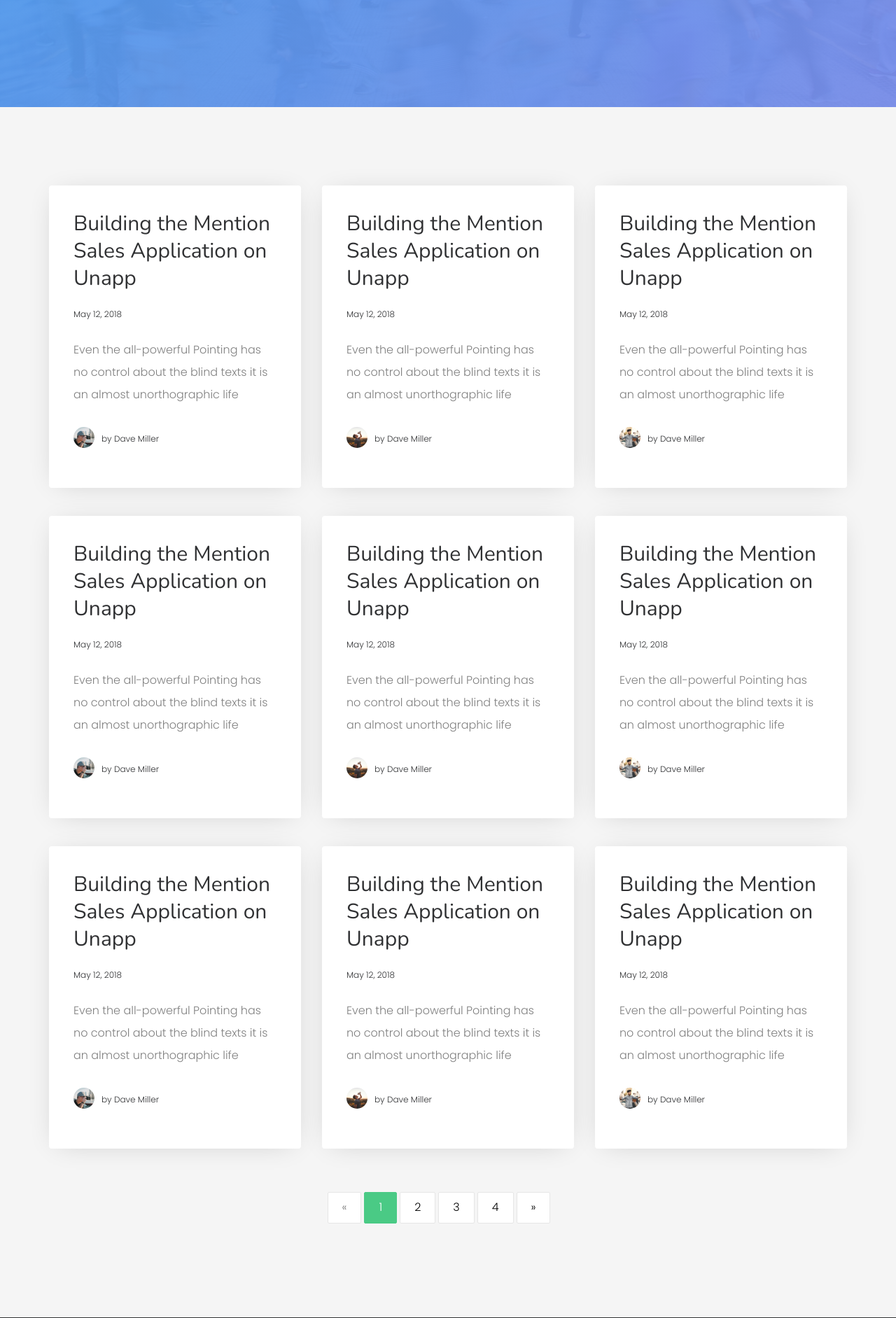
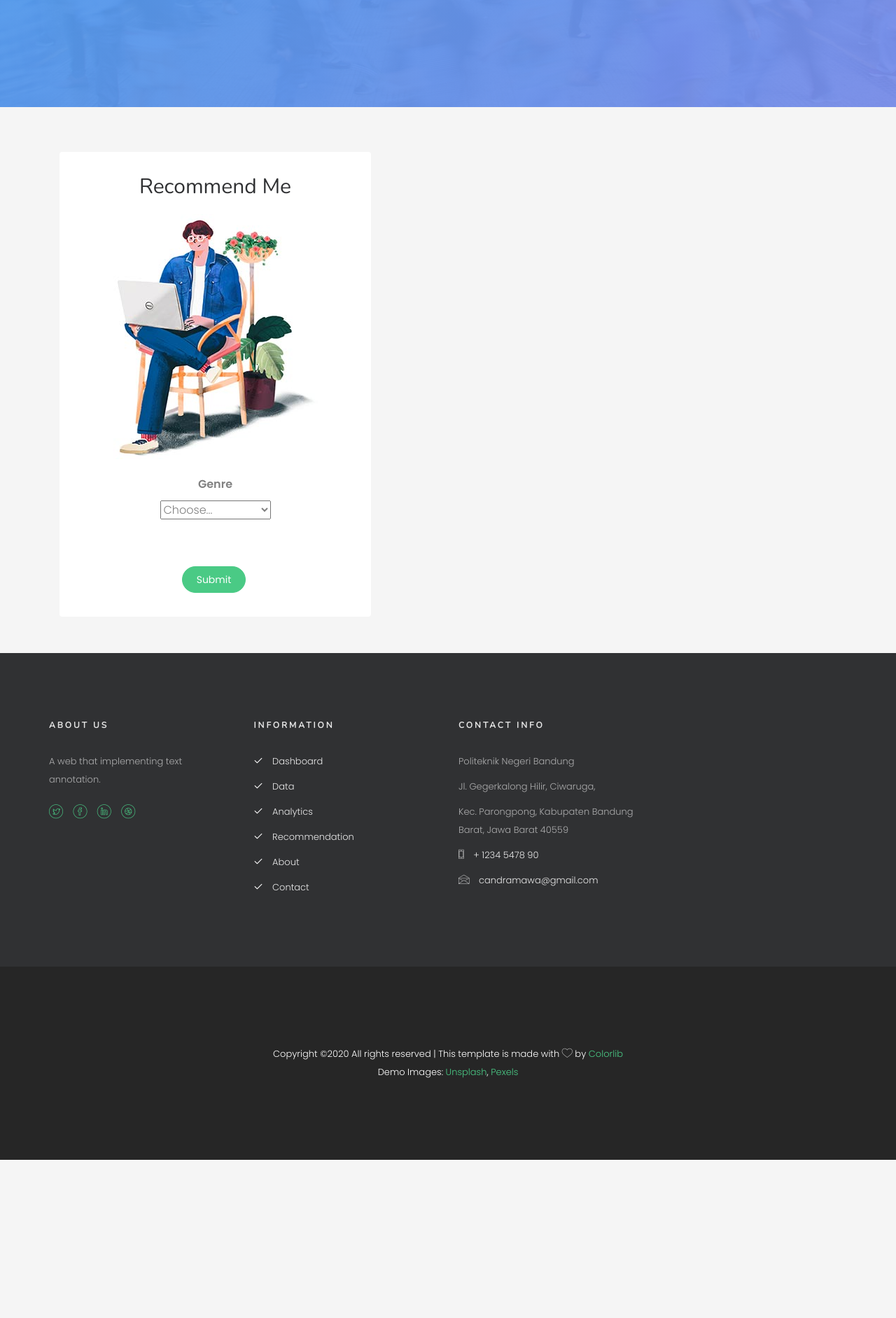
Before and after one commit to Candramawa/Anotation-Project, a PHP site: page /index.php?page=recommendation in a window 1280 px wide. Shown: the part 347-2230 px from the top of the page at 70% size. After the commit the page ends 2004 px from the top, so only its background shows below. Run offline with PHP 8.4, Linux system fonts and the light colour scheme; some web fonts are replaced.

Commit message:
recommendation.php
tambah form

```diff
--- a/recommendation.php
+++ b/recommendation.php
@@ -1,3 +1,4 @@
+
 <section id="home" class="video-hero" style="height: 500px; background-image: url(images/cover_img_1.jpg);  background-size:cover; background-position: center center;background-attachment:fixed;" data-section="home">
     <div class="overlay"></div>
         <div class="display-t display-t2 text-center">
@@ -13,19 +14,105 @@
             </div>
         </div>
     </section>
+<br><br>
 
-    <div class="colorlib-blog">
+
         <div class="container">
-            <div class="row">
-                <div class="col-md-4 animate-box">
-                    <article>
-                        <h2><a href="#">Building the Mention Sales Application on Unapp</a></h2>
-                        <p class="admin"><span>May 12, 2018</span></p>
-                        <p>Even the all-powerful Pointing has no control about the blind texts it is an almost unorthographic life</p>
-                        <p class="author-wrap"><a href="#" class="author-img" style="background-image: url(images/person1.jpg);"></a> <a href="#" class="author">by Dave Miller</a></p>
+
+                <div class="col-md-5 text-center animate-box">
+                    <div class="staff-entry">
+                        <h2 class="form-title">Recommend Me</h2>
+                        <div class="signin-image">
+                            <figure><img src="images/signin-image.jpg" alt="sing up image"></figure>
+                        </div>
+
+                        <form>
+                            <div class="form-row align-items-center">
+                                <div class="col-auto my-1">
+                                <label class="mr-sm-2" for="inlineFormCustomSelect">Genre</label> <br>
+                                <select class="custom-select mr-sm-2" id="inlineFormCustomSelect">
+                                        <option selected>Choose...</option>
+                                        <option value="1">Berita dan Politik</option>
+                                        <option value="2">Edukasi</option>
+                                        <option value="3">Film dan Animasi</option>
+                                        <option value="4">Gaming</option>
+                                        <option value="5">Hiburan</option>
+                                        <option value="6">Lifestyle</option>
+                                        <option value="7">Musik</option>
+                                </select>
+                                </div>
+                                <div class="col-auto my-1">
+
+                                </div>
+                                <br><br>
+                                <div class="col-auto my-1">
+                                <button type="submit" class="btn btn-primary">Submit</button>
+                                </div>
+                            </div>
+                        </form>
+
+                        <!--
+                            <form method="POST" class="register-form" id="login-form">
+                                <div class="form-group">
+                                    <select class="custom-select custom-select-lg mb-5" required>
+                                        <option value="">Pilih Genre</option>
+                                        <option value="1">Berita dan Politik</option>
+                                        <option value="2">Edukasi</option>
+                                        <option value="3">Film dan Animasi</option>
+                                        <option value="1">Gaming</option>
+                                        <option value="2">Hiburan</option>
+                                        <option value="3">Lifestyle</option>
+                                        <option value="3">Musik</option>
+                                    </select>
+                                </div>
+                                <div class="tombol" >
+                                    <button2 type="submit" name="signin" id="signin" class="btn btn-primary" value="Submit" style="background: #6dabe4; color: #fff; width: auto;
+                                                                                                                          padding: 15px 39px; border-radius: 5px; -moz-border-radius: 5px;
+                                                                                                                        -webkit-border-radius: 5px; -o-border-radius: 5px; -ms-border-radius: 5px;
+                                                                                                                        margin-top: 25px; cursor: pointer; :hover background: #4292dc; "
+                                    >Submit</button2>
+                                </div>
+                            </form>-->
+
+                    </div>
+                </div>
+
+
+        </div>
+            <br>
+
+
+
+
+
+
+
+<!--<br><br>
+  <section>
+   <div class="colorlib-blog">
+        <div class="container">
+
+            <div class="col-md-4 animate-box">
+
+                 <article>
+                         <p>Recommend Me</p>
+                            <div class="form-group">
+                                <select class="custom-select" required>
+                                    <option value="">Pilih Genre</option>
+                                    <option value="1">Berita dan Politik</option>
+                                    <option value="2">Edukasi</option>
+                                    <option value="3">Film dan Animasi</option>
+                                    <option value="1">Gaming</option>
+                                    <option value="2">Hiburan</option>
+                                    <option value="3">Lifestyle</option>
+                                    <option value="3">Musik</option>
+                                </select>
+                                </div>
+                            <div class="invalid-feedback">Example invalid custom select feedback</div>
                     </article>
-                </div>
-                <div class="col-md-4 animate-box">
+             </div>
+             </section>
+<!--                <div class="col-md-4 animate-box">
                     <article>
                         <h2><a href="#">Building the Mention Sales Application on Unapp</a></h2>
                         <p class="admin"><span>May 12, 2018</span></p>
@@ -108,6 +195,6 @@
                         <li><a href="#">&raquo;</a></li>
                     </ul>
                 </div>
-            </div>
+
         </div>
-    </div>
+    </div>-->
```
Also changed, not shown: images/signin-image.jpg (added).
